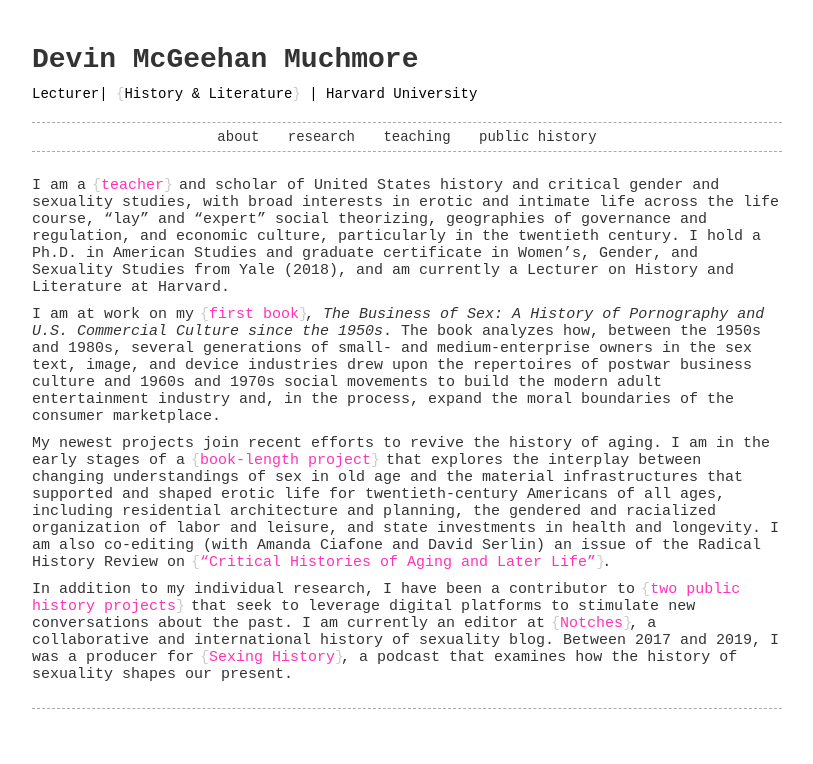
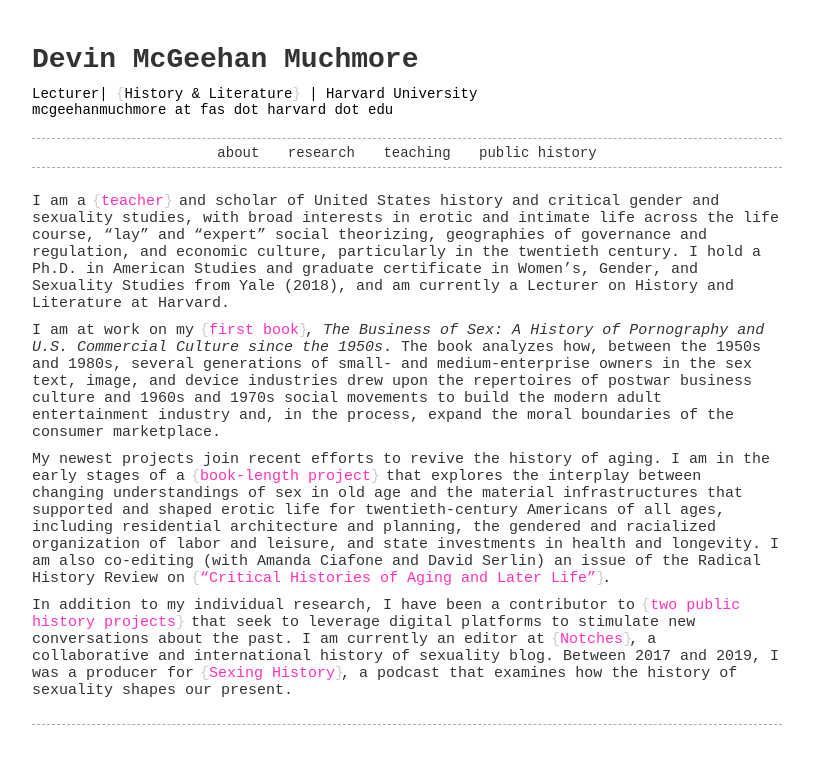
Before and after one commit to devintmm/devintmm.github.io, a Jekyll site: the page built from index.md, in a window 1280 px wide. Shown: the top 764 px of the page, without its empty margins (233-1046 px from the left). Built offline with Jekyll 4.4.1, drawn with Linux system fonts in a browser that asks for light colours.

Commit message:
Update header.html

```diff
--- a/_includes/header.html
+++ b/_includes/header.html
@@ -3,6 +3,7 @@
     <h1 >Devin McGeehan Muchmore</h1>
     <ul class="roles">
     <li>Lecturer| <a href="https://histlit.fas.harvard.edu/">History & Literature</a> | Harvard University
+    <li>mcgeehanmuchmore at fas dot harvard dot edu
     </ul>
   </div>
 </header>
```
